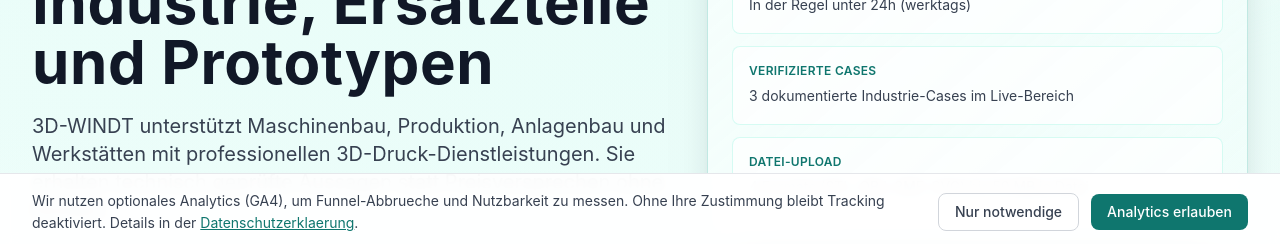
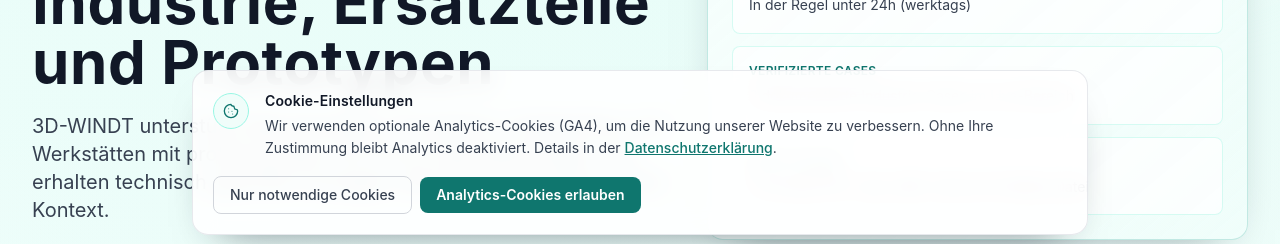
Before and after one commit to MeltPine/Website-3D-WINDT, a React (Vite) app: page / in a window 1280 px wide. Shown: the part 549-793 px from the top of the page. Built offline with nearby package versions, Linux system fonts and the light colour scheme; no server answers.

Commit message:
feat(ui): polish cookie banner copy and visual design

```diff
--- a/src/components/ConsentBanner.tsx
+++ b/src/components/ConsentBanner.tsx
@@ -1,6 +1,7 @@
 import React, { useEffect, useState } from 'react';
 import { Link } from 'react-router-dom';
 import { getAnalyticsConsentState, setAnalyticsConsent, type AnalyticsConsentState } from '../lib/consent';
+import { CloseIcon, CookieIcon } from './icons';
 
 const OPEN_CONSENT_EVENT = 'open-consent-settings';
 
@@ -31,37 +32,62 @@ export default function ConsentBanner() {
     return null;
   }
 
+  const statusLabel =
+    consentState === 'granted' ? 'Analytics-Cookies sind aktiviert' : 'Nur notwendige Cookies sind aktiv';
+
   return (
-    <div className="consent-banner fixed bottom-0 left-0 right-0 z-[70] border-t border-gray-200 bg-white/95 backdrop-blur">
-      <div className="max-w-7xl mx-auto px-4 sm:px-6 lg:px-8 py-4">
-        <div className="flex flex-col lg:flex-row lg:items-center gap-4 lg:gap-6">
-          <p className="text-sm text-gray-700 leading-relaxed lg:flex-1">
-            Wir nutzen optionales Analytics (GA4), um Funnel-Abbrueche und Nutzbarkeit zu messen.
-            Ohne Ihre Zustimmung bleibt Tracking deaktiviert. Details in der{' '}
-            <Link to="/datenschutz/" className="text-primary-700 underline hover:text-primary-800">
-              Datenschutzerklaerung
+    <div className="consent-banner fixed inset-x-0 bottom-0 z-[70] px-3 pb-3 sm:px-4 sm:pb-4">
+      <div className="mx-auto max-w-4xl rounded-2xl border border-gray-200/90 bg-white/90 shadow-[0_20px_44px_-28px_rgba(17,24,39,0.65)] backdrop-blur-md dark:border-slate-600/70 dark:bg-slate-900/90 animate-lift-in">
+        <div className="p-4 sm:p-5">
+          <div className="flex items-start justify-between gap-4">
+            <div className="flex items-start gap-3 sm:gap-4">
+              <div className="mt-0.5 flex h-9 w-9 shrink-0 items-center justify-center rounded-full border border-primary-200 bg-primary-50 text-primary-700 dark:border-primary-300/40 dark:bg-primary-900/30 dark:text-primary-100">
+                <CookieIcon className="h-4 w-4" />
+              </div>
+              <div>
+                <h2 className="text-sm font-semibold text-gray-900 dark:text-slate-100">Cookie-Einstellungen</h2>
+                <p className="mt-1 text-sm leading-relaxed text-gray-700 dark:text-slate-300">
+                  Wir verwenden optionale Analytics-Cookies (GA4), um die Nutzung unserer Website zu verbessern.
+                  Ohne Ihre Zustimmung bleibt Analytics deaktiviert. Details in der{' '}
+                  <Link to="/datenschutz/" className="font-medium text-primary-700 underline hover:text-primary-800">
+                    Datenschutzerklärung
                   </Link>
                   .
                 </p>
-          <div className="flex flex-wrap items-center gap-3">
+              </div>
+            </div>
+            {consentState !== 'unset' && (
+              <button
+                type="button"
+                onClick={() => setIsOpen(false)}
+                className="inline-flex h-8 w-8 items-center justify-center rounded-md border border-gray-300 text-gray-500 hover:bg-gray-100 hover:text-gray-700 transition-colors dark:border-slate-600 dark:text-slate-300 dark:hover:bg-slate-800 dark:hover:text-slate-100"
+                aria-label="Cookie-Banner schließen"
+              >
+                <CloseIcon className="h-4 w-4" />
+              </button>
+            )}
+          </div>
+          <div className="mt-4 flex flex-col gap-3 sm:flex-row sm:items-center sm:justify-between">
+            <div className="flex flex-wrap items-center gap-2">
               <button
                 type="button"
                 onClick={() => applyChoice(false)}
-              className="px-4 py-2 rounded-lg border border-gray-300 text-gray-700 text-sm font-medium hover:bg-gray-100 transition-colors"
+                className="px-4 py-2 rounded-lg border border-gray-300 text-gray-700 text-sm font-medium hover:bg-gray-100 transition-colors dark:border-slate-600 dark:text-slate-200 dark:hover:bg-slate-800"
               >
-              Nur notwendige
+                Nur notwendige Cookies
               </button>
               <button
                 type="button"
                 onClick={() => applyChoice(true)}
-              className="px-4 py-2 rounded-lg bg-primary-700 text-white text-sm font-medium hover:bg-primary-800 transition-colors"
+                className="px-4 py-2 rounded-lg bg-primary-700 text-white text-sm font-semibold hover:bg-primary-800 transition-colors"
               >
-              Analytics erlauben
+                Analytics-Cookies erlauben
               </button>
+            </div>
             {consentState !== 'unset' && (
-              <span className="text-xs text-gray-500">
-                Aktueller Status: {consentState === 'granted' ? 'erlaubt' : 'abgelehnt'}
-              </span>
+              <p className="text-xs text-gray-500 dark:text-slate-400" aria-live="polite">
+                Aktueller Status: <span className="font-medium">{statusLabel}</span>
+              </p>
             )}
           </div>
         </div>
--- a/src/components/icons.tsx
+++ b/src/components/icons.tsx
@@ -104,6 +104,16 @@ export const BoxesIcon = ({ className = 'h-6 w-6' }: IconProps) => (
   </svg>
 );
 
+export const CookieIcon = ({ className = 'h-4 w-4' }: IconProps) => (
+  <svg viewBox="0 0 24 24" className={className} {...base}>
+    <path d="M12 2a2.5 2.5 0 0 0 2.5 2.5A2.5 2.5 0 0 1 17 7a2.5 2.5 0 0 0 2.5 2.5A2.5 2.5 0 0 1 22 12a10 10 0 1 1-10-10Z" />
+    <circle cx="8.5" cy="8.5" r="0.8" fill="currentColor" stroke="none" />
+    <circle cx="8.5" cy="13.5" r="0.8" fill="currentColor" stroke="none" />
+    <circle cx="13.5" cy="12.5" r="0.8" fill="currentColor" stroke="none" />
+    <circle cx="14.5" cy="16.5" r="0.8" fill="currentColor" stroke="none" />
+  </svg>
+);
+
 export const SunIcon = ({ className = 'h-4 w-4' }: IconProps) => (
   <svg viewBox="0 0 24 24" className={className} {...base}>
     <circle cx="12" cy="12" r="4" />
--- a/src/index.css
+++ b/src/index.css
@@ -240,11 +240,6 @@
 
   .stagger-4 {
     animation-delay: 0.24s;
-  }
-
-  .dark .consent-banner {
-    background-color: rgba(15, 23, 42, 0.92);
-    border-color: var(--border-soft);
   }
 
   .dark .bg-white:not(a):not(button):not(input):not(select):not(textarea):not(.theme-preserve-white) {
```
Lines whose indentation alone changed are shown as unchanged.
